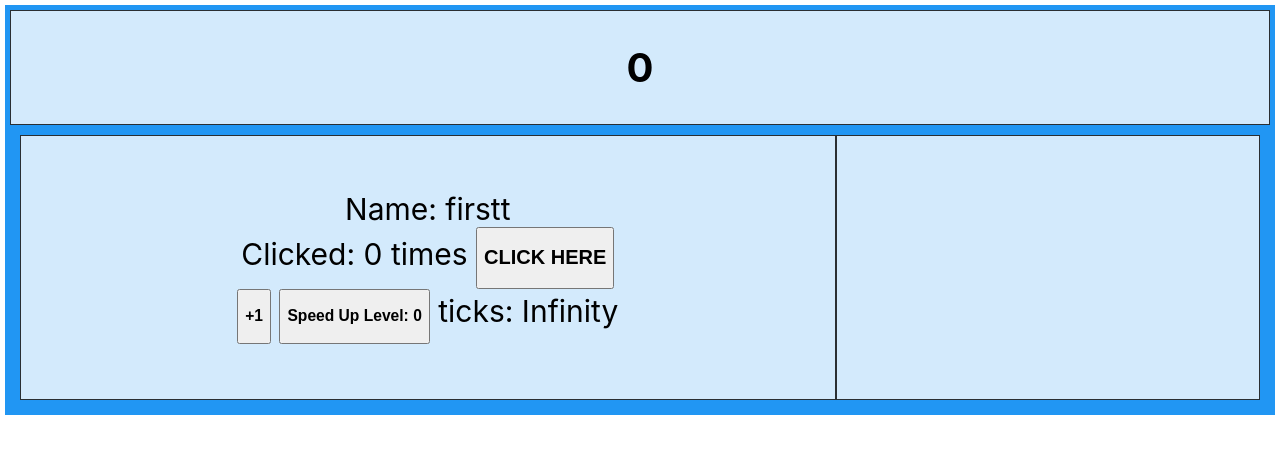
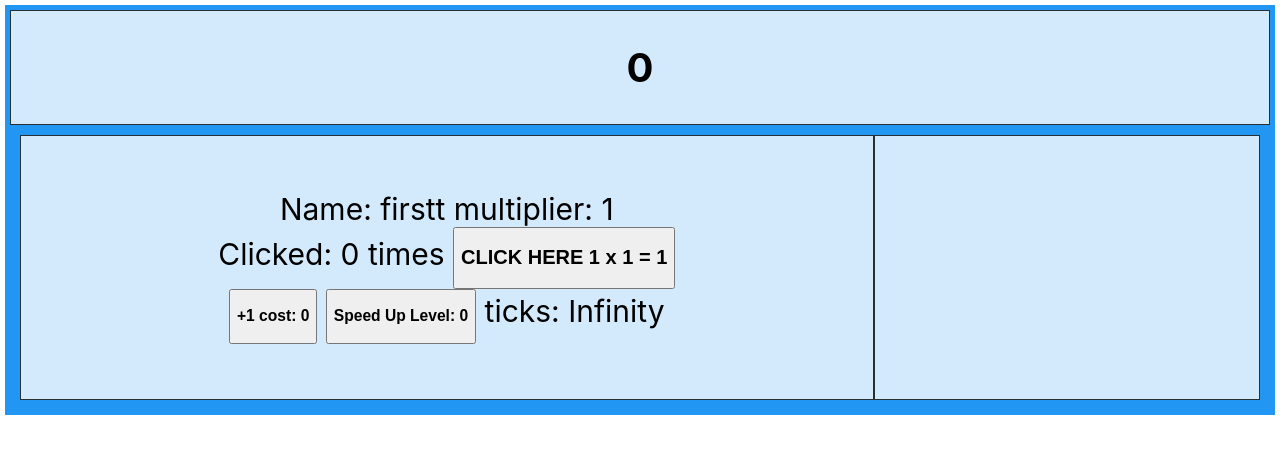
Before and after one commit to bdavs/clicker, a React (Create React App) app: page / in a window 1280 px wide. Shown: the top 454 px of the page. Built offline with nearby package versions, Linux system fonts and the light colour scheme.

Commit message:
implement cost and multiplier to counters

```diff
--- a/src/components/counters/Counter.js
+++ b/src/components/counters/Counter.js
@@ -34,22 +34,25 @@ class Counter extends Component {
       clicks,
       name,
       id,
+      cost,
       level,
+      multiplier,
       interval,
       onIncrement,
       onLevel,
       onInterval,
     } = this.props;
+    // console.log(this.props)
     return (
       <p>
-        Name: {name} <br />
+        Name: {name}   multiplier: {multiplier}<br />
         Clicked: {clicks} times{" "}
         <button onClick={() => onIncrement(id)}>
-          <h2>CLICK HERE</h2>
+          <h2>CLICK HERE {level} x {multiplier} = {level * multiplier}</h2>
         </button>{" "}
         <br />
         <button onClick={() => onLevel(id)}>
-          <h3>+{level}</h3>
+          <h3>+{level } cost: {cost}</h3>
         </button>{" "}
         <button onClick={() => onInterval(id)}>
           <h3>Speed Up Level: {interval}</h3>
@@ -68,11 +71,15 @@ Counter.propTypes = {
 };
 
 function mapStateToProps(state, ownProps) {
+  // console.log("state",state)
+  // console.log("ownstate",ownProps)
   return {
     totalClicks: state.counter.totalClicks,
     clicks: state.counter.counterData.find((p) => p.id === ownProps.id).clicks,
     level: state.counter.counterData.find((p) => p.id === ownProps.id).level,
     interval: state.counter.counterData.find((p) => p.id === ownProps.id).interval,
+    cost: state.counter.counterData.find((p) => p.id === ownProps.id).cost,
+    multiplier: state.counter.counterData.find((p) => p.id === ownProps.id).multiplier,
   };
 }
 
--- a/src/components/counters/CounterContainer.js
+++ b/src/components/counters/CounterContainer.js
@@ -16,6 +16,25 @@ function DisplayCounters(props) {
 }
 
 class CounterContainer extends Component {
+  constructor(props) {
+    super(props);
+    this.addNewCounter = this.addNewCounter.bind(this);
+  }
+  addNewCounter(id, name,cost,multiplier) {
+    // console.log("addnewprops", id)
+    // const { id, name, cost } = props;
+    const newCounter = {
+      id: id,
+      name: name,
+      cost: cost,
+      multiplier: multiplier,
+      clicks: 0,
+      level: 1,
+      interval: 0,
+    };
+    this.props.dispatch({ type: "NEW_COUNTER", newCounter });
+  }
+
   componentDidUpdate(prevProps) {
     if (this.props.totalClicks !== prevProps.totalClicks) {
       // add any new counters to state
@@ -23,14 +42,17 @@ class CounterContainer extends Component {
         if (this.props.totalClicks >= counter.minClicks) {
           const c = this.props.counterData.find((p) => p.id === counter.id);
           if (c === undefined) {
-            const newCounter = {
-              id: counter.id,
-              name: counter.name,
-              clicks: 0,
-              level: 1,
-              interval: 0,
-            };
-            this.props.dispatch({ type: "NEW_COUNTER", newCounter });
+            // const newCounter = {
+            //   id: counter.id,
+            //   name: counter.name,
+            //   cost: counter.cost,
+            //   clicks: 0,
+            //   level: 1,
+            //   interval: 0,
+            // };
+            // this.props.dispatch({ type: "NEW_COUNTER", newCounter });
+            // console.log("mycounter",counter)
+            this.addNewCounter(counter.id, counter.name, counter.cost, counter.multiplier);
           }
         }
       });
@@ -39,15 +61,15 @@ class CounterContainer extends Component {
 
   componentDidMount() {
     // empty list
+    // console.log("counterdata",allCounters[0])
+
     if (this.props.counterData.length === 0) {
-      const newCounter = {
-        id: allCounters[0].id,
-        name: allCounters[0].name,
-        clicks: 0,
-        level: 1,
-        interval: 0,
-      };
-      this.props.dispatch({ type: "NEW_COUNTER", newCounter });
+      this.addNewCounter(
+        allCounters[0].id,
+        allCounters[0].name,
+        allCounters[0].cost,
+        allCounters[0].multiplier,
+      );
     }
   }
 
--- a/src/components/counters/counters.json
+++ b/src/components/counters/counters.json
@@ -2,14 +2,20 @@
   {
     "id": 0,
     "name": "firstt",
-    "minClicks": 0
+    "minClicks": 0,
+    "multiplier": 1,
+    "cost": 0
   }, {
     "id": 1,
     "name": "second",
-    "minClicks": 5
+    "minClicks": 5,
+    "multiplier": 10,
+    "cost": 10
   }, {
     "id": 2,
     "name": "third",
-    "minClicks": 13
+    "minClicks": 13,
+    "multiplier": 100,
+    "cost": 100
   }
 ]
--- a/src/components/notifications/Notifications.js
+++ b/src/components/notifications/Notifications.js
@@ -18,7 +18,7 @@ class Notifications extends Component {
 
   componentDidUpdate(prevProps) {
     if (this.props.totalClicks !== prevProps.totalClicks) {
-      console.log(this.props)
+      // console.log(this.props)
       this.props.notifications.forEach((notification) => {
         if (notification.achieved === false && this.props.totalClicks >= notification.minClicks){
           NotificationManager.success(notification.message, "Achievement Unlocked!");
--- a/src/reducers/counter.js
+++ b/src/reducers/counter.js
@@ -10,10 +10,10 @@ export default function counter(state = initialState, action) {
       const index = state.counterData.findIndex(p => p.id === action.id);
       return {
         ...state,
-        totalClicks: state.totalClicks + counter.level,
+        totalClicks: state.totalClicks + (counter.level * counter.multiplier),
         counterData: [
           ...state.counterData.slice(0, index),
-          { ...counter, clicks: counter.clicks + counter.level },
+          { ...counter, clicks: counter.clicks + (counter.level * counter.multiplier) },
           ...state.counterData.slice(index + 1),
         ],
       };
@@ -27,14 +27,19 @@ export default function counter(state = initialState, action) {
     case "LEVELUP": {
       const counter = state.counterData.find((p) => p.id === action.id);
       const index = state.counterData.findIndex(p => p.id === action.id);
+      if (state.totalClicks >= counter.cost){
         return {
           ...state,
+          totalClicks: state.totalClicks - counter.cost,
           counterData: [
             ...state.counterData.slice(0, index),
             { ...counter, level: counter.level + 1 },
             ...state.counterData.slice(index + 1),
           ],
         };
+      } else {
+        return state;
+      }
     }
     case "INTERVAL": {
       const counter = state.counterData.find((p) => p.id === action.id);
```
Lines whose indentation alone changed are shown as unchanged.
